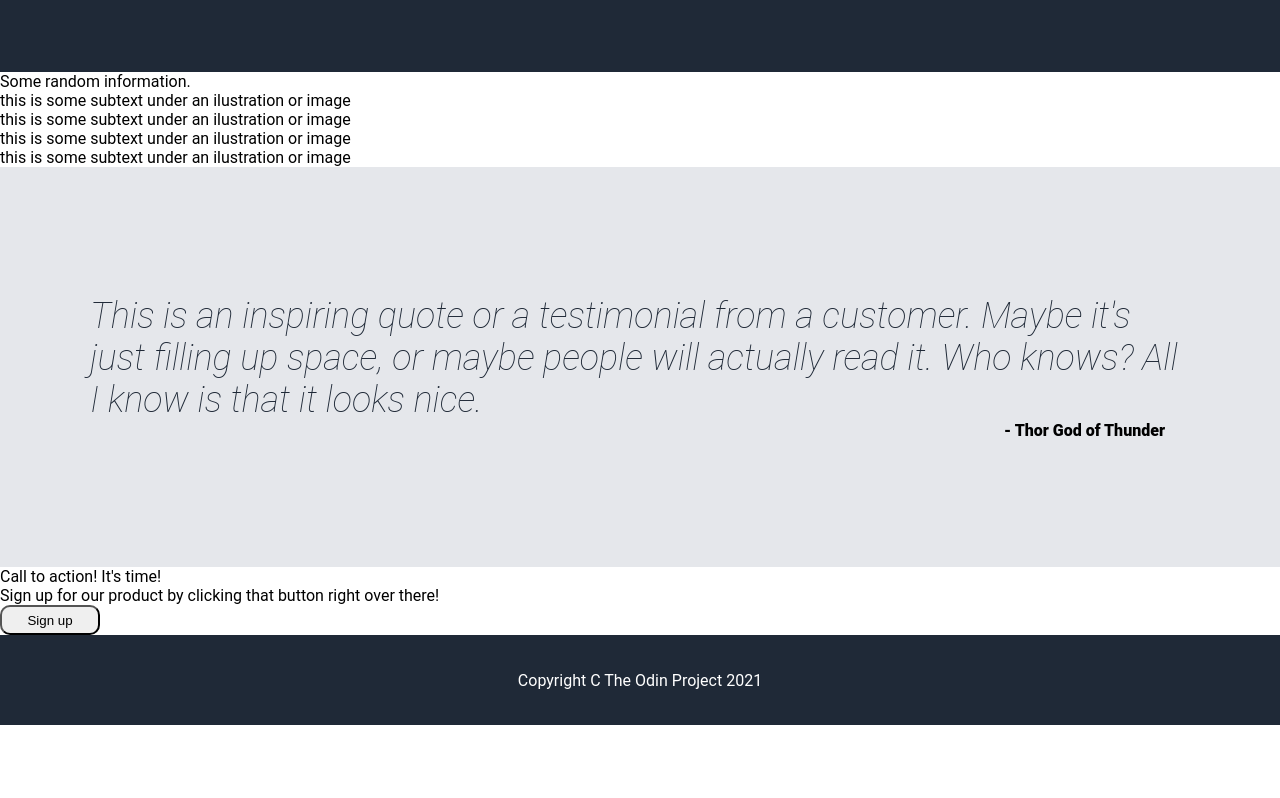
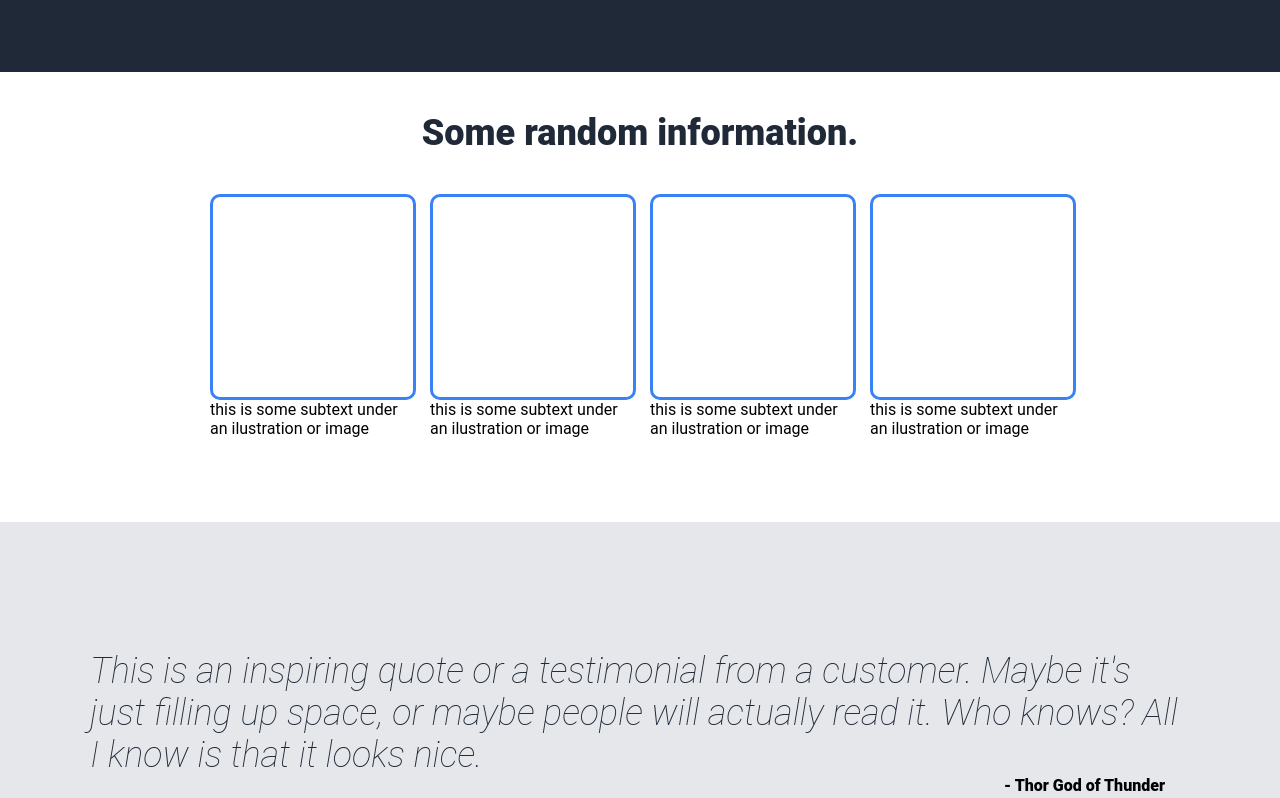
Before and after one commit to mxrhl/landing_page, a plain HTML site: page index.html in a window 1280 px wide. Shown: the part 408-1206 px from the top of the page. Before the commit the page ends 1133 px from the top, so only its background shows below. Drawn offline with Linux system fonts and the light colour scheme.

Commit message:
Design middle part - squares and text

```diff
--- a/index.html
+++ b/index.html
@@ -24,7 +24,7 @@
         <div class="top-part-placeholder">This is a placeholder for an image</div>
     </div>
     <div class="top-middle-part">
-        <div>Some random information.</div>
+        <div class="tmp-heading">Some random information.</div>
         <div class="cards">
             <div class="card">
                 <div class="square"></div>
--- a/style.css
+++ b/style.css
@@ -113,9 +113,95 @@ button {
     padding-right: 50px;
 }
 
+.low-part {
+    display: flex;
+    justify-content: center;
+    align-items: center;
+    height: 300px;
+    color: white;
+}
+
+.low-part-blue {
+    display: flex;
+    justify-content: space-around;
+    background-color: #3882f6;
+    border-radius: 5px;
+    height: 150px;
+    width: 1100px;
+}
+
+.low-part-left {
+    display: flex;
+    flex-direction: column;
+    align-items: flex-start;
+    justify-content: center;
+    padding-left: 100px;
+}
+
+.low-part-heading {
+    display: flex;
+    justify-content: flex-start;
+    font-weight: 900;
+    font-size: 18px;
+}
+
+.low-part-text{
+    display: flex;
+    justify-content: flex-start;
+    font-size: 14px;
+}
+
+.low-part-right {
+    display: flex;
+    flex: 1;
+    justify-content: center;
+    align-items: center;
+}
+
+#low-part-button {
+    background-color: #3882f6;
+    border-radius: 10px;
+    border: 10px;
+    border-color: white;
+    color: white;
+}
+
 .footer {
     display: flex;
     height: 90px;
     justify-content: center;
     align-items: center;
 }
+
+.square {
+    height: 200px;
+    width: 200px;
+    border: medium solid #3882f6;
+    border-radius: 10px;
+}
+
+.card {
+    width: 200px;
+    justify-content: center;
+    align-items: center;
+}
+
+.top-middle-part {
+    display: flex;
+    flex-direction: column;
+    align-items: center;
+    height: 450px;
+}
+
+.cards {
+    display: flex;
+    justify-content: center;
+    gap: 20px;
+}
+
+.tmp-heading {
+    font-size: 36px;
+    font-weight: 900;
+    color: #1f2937;
+    padding: 40px;
+}
```
